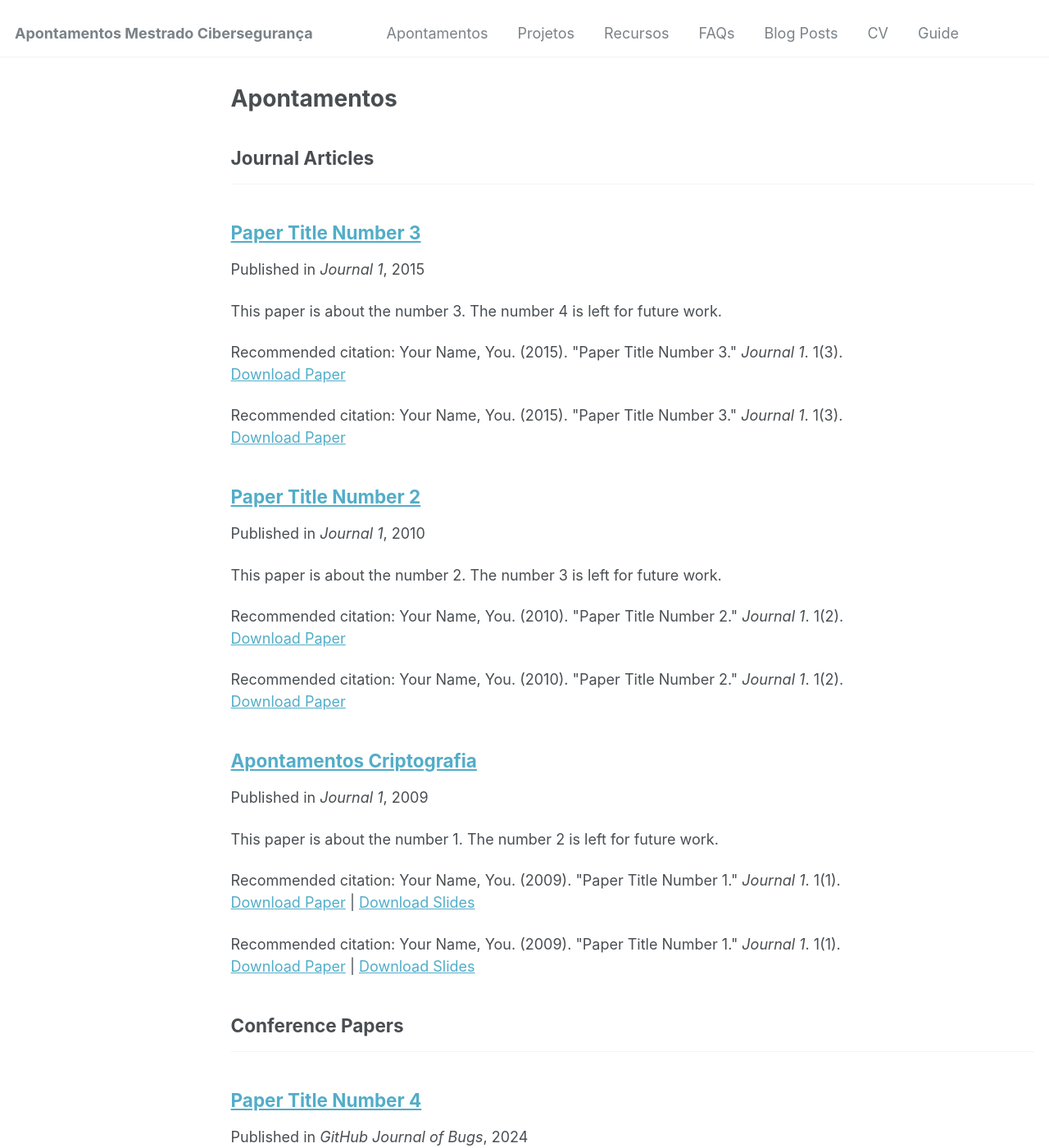
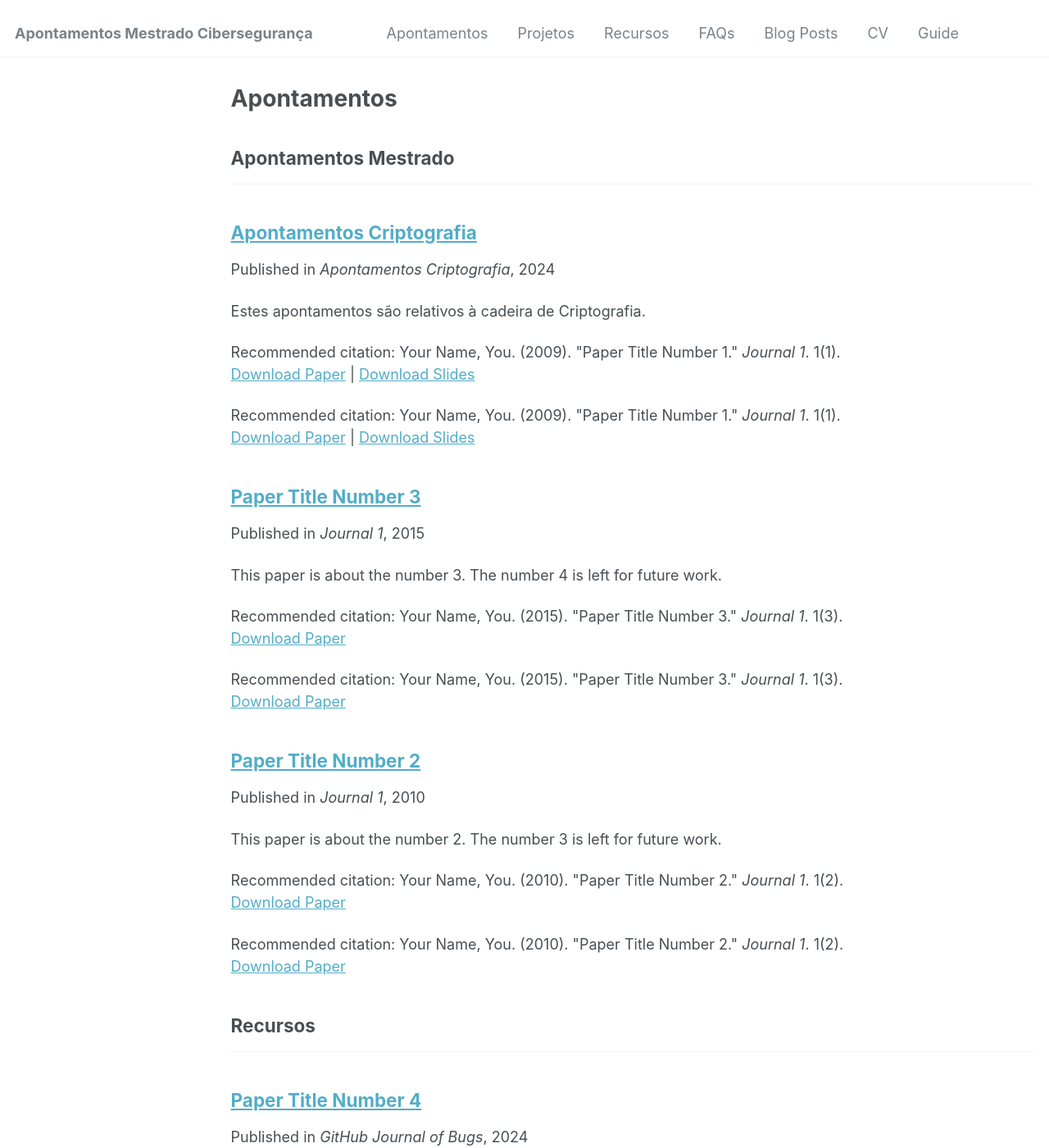
Before and after one commit to V1dal9/mcs_github.io, a Jekyll site: the page built from _pages/publications.html, in a window 1280 px wide and 1400 px high. Shown: the whole window at 82% size. Built offline with Jekyll 4.4.1, drawn with Linux system fonts in a browser that asks for light colours.

Commit message:
Tentar alterar categoria.

```diff
--- a/_config.yml
+++ b/_config.yml
@@ -43,7 +43,7 @@ author:
   bitbucket        : # Username - Update with your username on the site
   codepen          : # Username
   dribbble         : # Username
-  github           : "academicpages"
+  github           : "v1dal9.github.io/mcs_github.io"
   kaggle           : # Username
   stackoverflow    : # User number or user number and name (i.e., use "1" or "1/jeff-atwood")
 
@@ -76,11 +76,11 @@ author:
 # Publication Category - The following the list of publication categories and their headings
 publication_category:
   books:
-    title: 'Books'
+    title: 'Projetos'
   manuscripts:
-    title: 'Journal Articles'
+    title: 'Apontamentos Mestrado'
   conferences:
-    title: 'Conference Papers'
+    title: 'Recursos'
 
 # Site Settings
 teaser                   :  # filename of teaser fallback teaser image placed in /images/, .e.g. "500x300.png"
--- a/_publications/2009-10-01-paper-title-number-1.md
+++ b/_publications/2009-10-01-paper-title-number-1.md
@@ -3,9 +3,9 @@ title: "Apontamentos Criptografia"
 collection: publications
 category: manuscripts
 permalink: /publication/2009-10-01-paper-title-number-1
-excerpt: 'This paper is about the number 1. The number 2 is left for future work.'
-date: 2009-10-01
-venue: 'Journal 1'
+excerpt: 'Estes apontamentos são relativos à cadeira de Criptografia.'
+date: 2024-09-15
+venue: 'Apontamentos Criptografia'
 slidesurl: 'https://v1dal9.github.io/mcs_github.io/files/slides1.pdf'
 paperurl: 'https://v1dal9.github.io/mcs_github.io/files/paper1.pdf'
 paperurl2: 'https://v1dal9.github.io/mcs_github.io/files/paper1.pdf'
```
